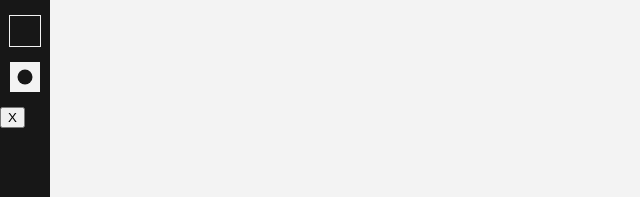
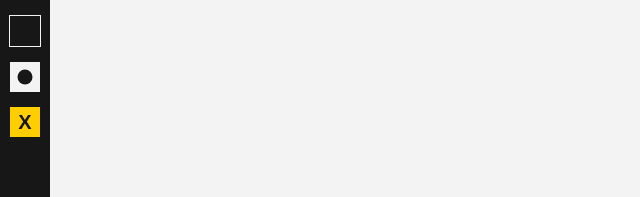
Before and after one commit to thealice/pre-drawing-app, a plain HTML site: page index.html in a window 1280 px wide. Shown: the top 197 px of the page, without its empty margins (0-640 px from the left). Drawn offline with Linux system fonts and the light colour scheme.

Commit message:
put style back for clear button

```diff
--- a/assets/scss/main.scss
+++ b/assets/scss/main.scss
@@ -88,7 +88,7 @@ main {
     }
   }
 
-  .clear {
+ #clear {
     display: block;
     width: 30px;
     height: 30px;
```
Also changed, not shown: assets/css/main.min.css, 1 other file.
